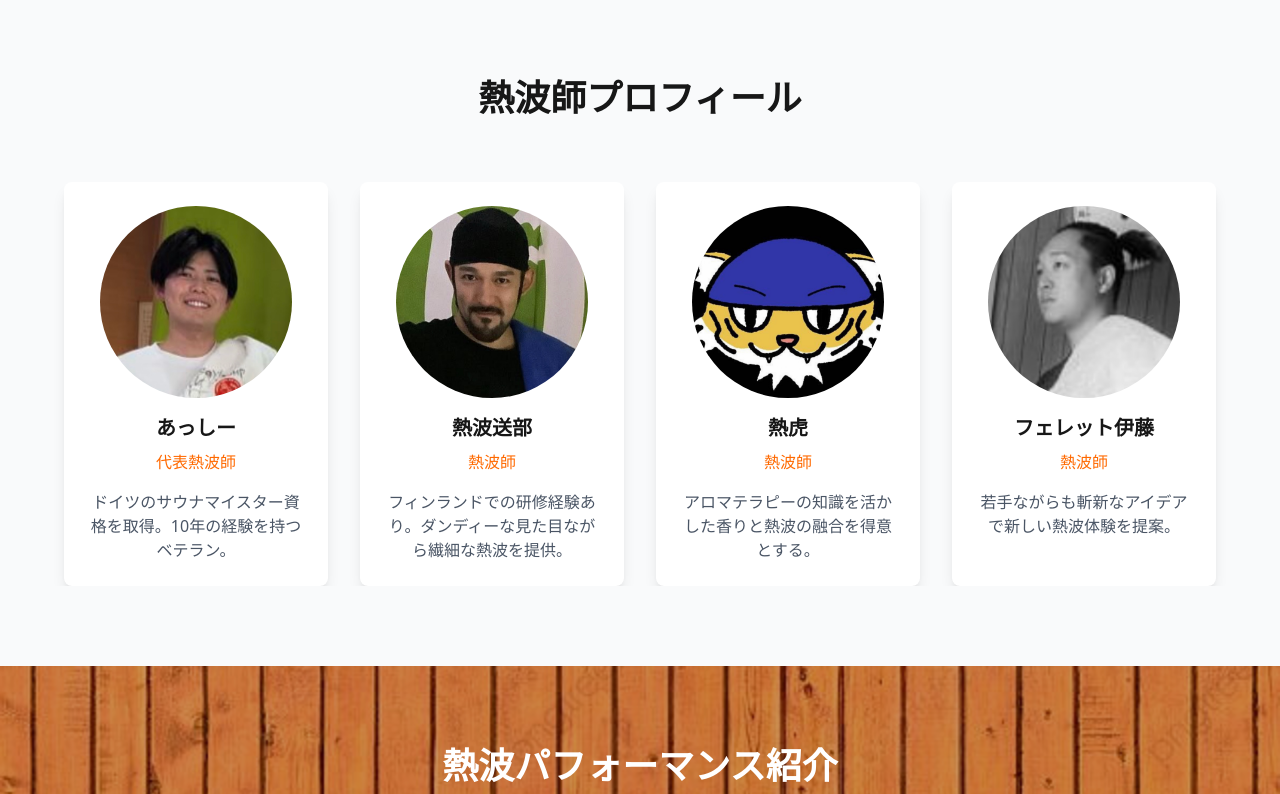
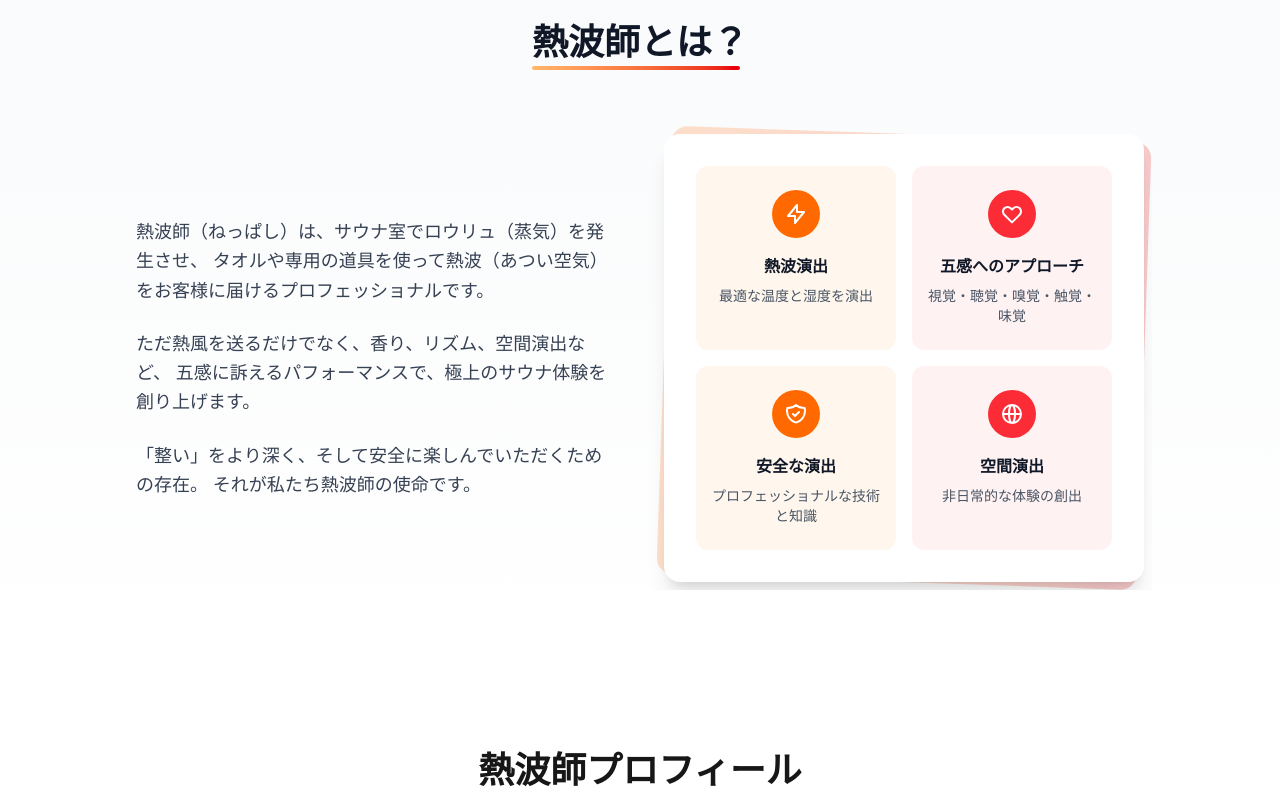
Before and after one commit to yasunarj/client1_HomePage, a Next.js app: page / in a window 1280 px wide. Shown: the part 866-1660 px from the top of the page. Built offline with nearby package versions, Linux system fonts and the light colour scheme.

Commit message:
add: WhatIsNeppashi

```diff
--- a/app/components/sections/PricingSection.tsx
+++ b/app/components/sections/PricingSection.tsx
@@ -3,13 +3,13 @@ import Container from "../layout/Container";
 export default function PricingSection() {
   return (
     <section
-      className="relative py-20 bg-cover bg-center"
+      className="relative py-20 bg-gray-50 bg-cover bg-center"
       style={{
         backgroundImage:
           "url('/images/pngtree-natural-wood-paneling-lines-the-interior-of-the-sauna-ideal-for-background-or-texture-photo-image_33945628.jpg')",
       }}
     >
-      <div className="absolute inset-0 bg-black/20"></div>
+      <div className="absolute inset-0 bg-black/20 z-0"></div>
       <div className="relative z-10">
         <Container>
           <h2 className="text-4xl font-bold text-center mb-16">
--- a/app/components/sections/ProfileSection.tsx
+++ b/app/components/sections/ProfileSection.tsx
@@ -4,10 +4,12 @@ import { staffList } from "@/app/lib/staffList";
 
 export default function ProfileSection() {
   return (
-    <section className="py-20 bg-gray-50">
+    <section
+      className="py-20"
+    >
         <Container>
           <h2 className="text-4xl font-bold text-center mb-16">
-          熱波師プロフィール
+            <span>熱波師プロフィール</span>
           </h2>
           <div className="grid grid-cols-1 md:grid-cols-2 lg:grid-cols-4 gap-8 max-w-6xl mx-auto">
             {staffList.map((staff, index) => (
--- a/app/components/sections/SocialSection.tsx
+++ b/app/components/sections/SocialSection.tsx
@@ -31,7 +31,7 @@ export default function SocialSection() {
                   height="500"
                   className="rounded-lg border-0"
                 ></iframe>
-                <div className="mt-4 text-center">
+                <div className="mt-12 text-center">
                   <a
                     href="https://www.instagram.com/ohtawaraonsen/"
                     target="_blank"
@@ -59,13 +59,13 @@ export default function SocialSection() {
 
           {/* 個人用Instagram */}
           <div className="w-full max-w-md mx-auto h-full min-h-[500px]">
-            <div className="flex flex-col bg-white rounded-xl shadow-lg overflow-hidden h-[688px] overflow-y-scroll">
+            <div className="flex flex-col bg-white rounded-xl shadow-lg overflow-hidden h-[688px]">
               <div className="bg-gradient-to-r from-orange-500 to-red-600">
                 <h3 className="text-xl font-bold text-white text-center">
                   熱波師のInstagram
                 </h3>
               </div>
-              <div className="p-4">
+              <div className="p-4 overflow-y-scroll">
                 <div className="grid grid-cols-1 gap-6">
                   {staffInstagramList.map((person, index) => (
                     <div
--- /dev/null
+++ b/app/components/sections/WhatIsNeppashiSection.tsx
@@ -0,0 +1,88 @@
+import Container from "../layout/Container";
+
+export default function WhatIsNeppashiSection() {
+  return (
+    <section className="py-20 bg-gradient-to-b from-gray-50 to-white">
+      <Container>
+        <div className="max-w-5xl mx-auto overflow-hidden p-2">
+          <div className="text-center mb-16">
+            <h2 className="text-4xl font-bold mb-1 text-gray-900">
+              熱波師とは？
+            </h2>
+            <div className="w-52 h-1 bg-gradient-to-r from-orange-300 to-red-600 mx-auto rounded-full translate-x-[-4px]"></div>
+          </div>
+
+          <div className="grid grid-cols-1 md:grid-cols-2 gap-12 items-center">
+            {/* 左側：説明文 */}
+            <div className="space-y-6">
+              <p className="text-lg leading-relaxed text-gray-700">
+                熱波師（ねっぱし）は、サウナ室でロウリュ（蒸気）を発生させ、
+                タオルや専用の道具を使って熱波（あつい空気）をお客様に届けるプロフェッショナルです。
+              </p>
+              <p className="text-lg leading-relaxed text-gray-700">
+                ただ熱風を送るだけでなく、香り、リズム、空間演出など、
+                五感に訴えるパフォーマンスで、極上のサウナ体験を創り上げます。
+              </p>
+              <p className="text-lg leading-relaxed text-gray-700">
+                「整い」をより深く、そして安全に楽しんでいただくための存在。
+                それが私たち熱波師の使命です。
+              </p>
+            </div>
+
+            {/* 右側：ビジュアル要素 */}
+            <div className="relative">
+              <div className="absolute inset-0 bg-gradient-to-r from-orange-500/20 to-red-600/20 rounded-2xl transform rotate-2"></div>
+              <div className="relative bg-white p-8 rounded-2xl shadow-xl">
+                <div className="grid grid-cols-2 gap-4">
+                  {/* アイコン1 */}
+                  <div className="bg-orange-50 py-6 px-3 rounded-xl text-center">
+                    <div className="w-12 h-12 bg-orange-500 rounded-full flex items-center justify-center mx-auto mb-4">
+                      <svg className="w-6 h-6 text-white" fill="none" stroke="currentColor" viewBox="0 0 24 24">
+                        <path strokeLinecap="round" strokeLinejoin="round" strokeWidth="2" d="M13 10V3L4 14h7v7l9-11h-7z" />
+                      </svg>
+                    </div>
+                    <h3 className="font-bold text-gray-900">熱波演出</h3>
+                    <p className="text-sm text-gray-600 mt-2">最適な温度と湿度を演出</p>
+                  </div>
+
+                  {/* アイコン2 */}
+                  <div className="bg-red-50 py-6 px-3 rounded-xl text-center">
+                    <div className="w-12 h-12 bg-red-500 rounded-full flex items-center justify-center mx-auto mb-4">
+                      <svg className="w-6 h-6 text-white" fill="none" stroke="currentColor" viewBox="0 0 24 24">
+                        <path strokeLinecap="round" strokeLinejoin="round" strokeWidth="2" d="M4.318 6.318a4.5 4.5 0 000 6.364L12 20.364l7.682-7.682a4.5 4.5 0 00-6.364-6.364L12 7.636l-1.318-1.318a4.5 4.5 0 00-6.364 0z" />
+                      </svg>
+                    </div>
+                    <h3 className="font-bold text-gray-900">五感へのアプローチ</h3>
+                    <p className="text-sm text-gray-600 mt-2">視覚・聴覚・嗅覚・触覚・味覚</p>
+                  </div>
+
+                  {/* アイコン3 */}
+                  <div className="bg-orange-50 py-6 px-3 rounded-xl text-center">
+                    <div className="w-12 h-12 bg-orange-500 rounded-full flex items-center justify-center mx-auto mb-4">
+                      <svg className="w-6 h-6 text-white" fill="none" stroke="currentColor" viewBox="0 0 24 24">
+                        <path strokeLinecap="round" strokeLinejoin="round" strokeWidth="2" d="M9 12l2 2 4-4m5.618-4.016A11.955 11.955 0 0112 2.944a11.955 11.955 0 01-8.618 3.04A12.02 12.02 0 003 9c0 5.591 3.824 10.29 9 11.622 5.176-1.332 9-6.03 9-11.622 0-1.042-.133-2.052-.382-3.016z" />
+                      </svg>
+                    </div>
+                    <h3 className="font-bold text-gray-900">安全な演出</h3>
+                    <p className="text-sm text-gray-600 mt-2">プロフェッショナルな技術と知識</p>
+                  </div>
+
+                  {/* アイコン4 */}
+                  <div className="bg-red-50 py-6 px-3 rounded-xl text-center">
+                    <div className="w-12 h-12 bg-red-500 rounded-full flex items-center justify-center mx-auto mb-4">
+                      <svg className="w-6 h-6 text-white" fill="none" stroke="currentColor" viewBox="0 0 24 24">
+                        <path strokeLinecap="round" strokeLinejoin="round" strokeWidth="2" d="M21 12a9 9 0 01-9 9m9-9a9 9 0 00-9-9m9 9H3m9 9a9 9 0 01-9-9m9 9c1.657 0 3-4.03 3-9s-1.343-9-3-9m0 18c-1.657 0-3-4.03-3-9s1.343-9 3-9m-9 9a9 9 0 019-9" />
+                      </svg>
+                    </div>
+                    <h3 className="font-bold text-gray-900">空間演出</h3>
+                    <p className="text-sm text-gray-600 mt-2">非日常的な体験の創出</p>
+                  </div>
+                </div>
+              </div>
+            </div>
+          </div>
+        </div>
+      </Container>
+    </section>
+  );
+}
--- a/app/lib/staffList.ts
+++ b/app/lib/staffList.ts
@@ -3,10 +3,10 @@ export const staffList = [
     name: "あっしー",
     role: "代表熱波師",
     src: "/images/IMG_2954.png",
-    description: "ドイツのサウナマイスター資格を取得。10年の経験を持つベテラン。",
+    description: "神奈川県の激戦区で認められた熱波師",
   },
   {
-    name: "熱波送部",
+    name: "熱波送郎",
     role: "熱波師",
     src: "/images/IMG_2959.png",
     description: "フィンランドでの研修経験あり。ダンディーな見た目ながら繊細な熱波を提供。",
--- a/app/page.tsx
+++ b/app/page.tsx
@@ -5,6 +5,7 @@ import Header from "./components/layout/Header";
 import Footer from "./components/layout/Footer";
 import SplashScreen from "./components/sections/SplashScreen";
 import HeroSection from "./components/sections/HeroSection";
+import WhatIsNeppashiSection from "./components/sections/WhatIsNeppashiSection";
 import ProfileSection from "./components/sections/ProfileSection";
 import PerformanceSection from "./components/sections/PerformanceSection";
 import FAQSection from "./components/sections/FAQSection";
@@ -18,54 +19,41 @@ import TestimonialsSection from "./components/sections/TestimonialsSection";
 import ContactSection from "./components/sections/ContactSection";
 
 export default function Home() {
-  const [isSplashVisible, setIsSplashVisible] = useState(true);
-  const [isMainVisible, setIsMainVisible] = useState(false);
+  const [showMain, setShowMain] = useState(false);
+  const [isFading, setIsFading] = useState(false);
 
   useEffect(() => {
     const timer = setTimeout(() => {
-      setIsSplashVisible(false); // Splashを非表示（フェードアウト）
-      setIsMainVisible(true); // Mainを表示（フェードイン）
-    }, 3000); // Splash表示3秒 + フェードアウト1秒
+      setIsFading(true);
+      setTimeout(() => {
+        setShowMain(true);
+      }, 1000);
+    }, 3000);
 
     return () => clearTimeout(timer);
   }, []);
 
+  if (!showMain) {
+    return <SplashScreen isFading={isFading} />;
+  }
+
   return (
-    <>
-      {/* Splash */}
-      <div
-        className={`fixed inset-0 z-50 transition-opacity duration-1000 bg-white ${
-          isSplashVisible
-            ? "opacity-100 pointer-events-auto"
-            : "opacity-0 pointer-events-none"
-        }`}
-      >
-        <SplashScreen isFading={!isSplashVisible} />
-      </div>
-
-      {/* Main */}
-      <div
-        className={`transition-opacity duration-1000 ${
-          isMainVisible ? "opacity-100" : "opacity-0"
-        }`}
-      >
+    <main>
       <Header />
-        <main className="min-h-screen pt-16">
       <HeroSection />
+      <WhatIsNeppashiSection />
       <ProfileSection />
       <PerformanceSection />
+      <FAQSection />
+      <PricingSection />
       <GallerySection />
+      <CollaborationSection />
+      <TrainingSection />
+      <ScheduleSection />
+      <SocialSection />
       <TestimonialsSection />
-          <CollaborationSection />
-          <PricingSection />
-          <FAQSection />
-          <ScheduleSection />
-          <TrainingSection />
-          <SocialSection />
       <ContactSection />
+      <Footer />
     </main>
-        <Footer />
-      </div>
-    </>
   );
 }
```
Also changed, not shown: app/components/sections/FAQSection.tsx (+9 -6 lines), app/components/sections/PerformanceSection.tsx (+7 -11 lines), app/components/sections/ScheduleSection.tsx (+2 -13 lines), app/components/sections/TestimonialsSection.tsx (+2 -11 lines), 1 other file (tests, documents, lock files or other folders). Lines whose indentation alone changed are shown as unchanged.
